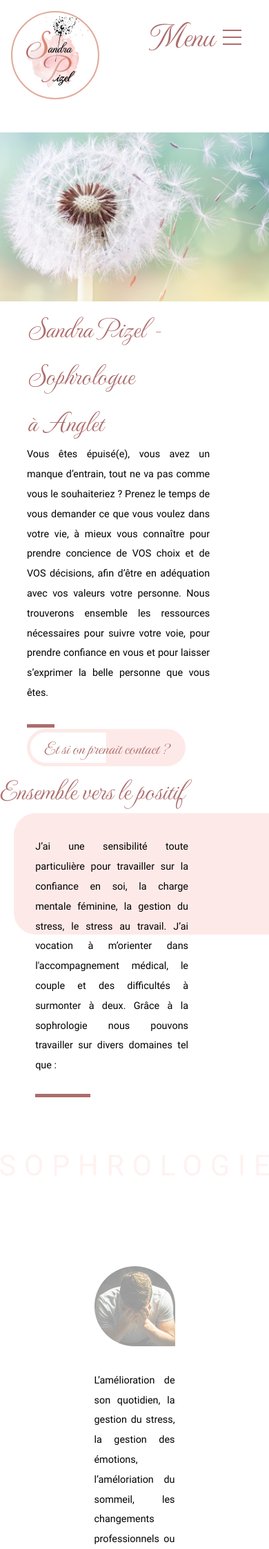
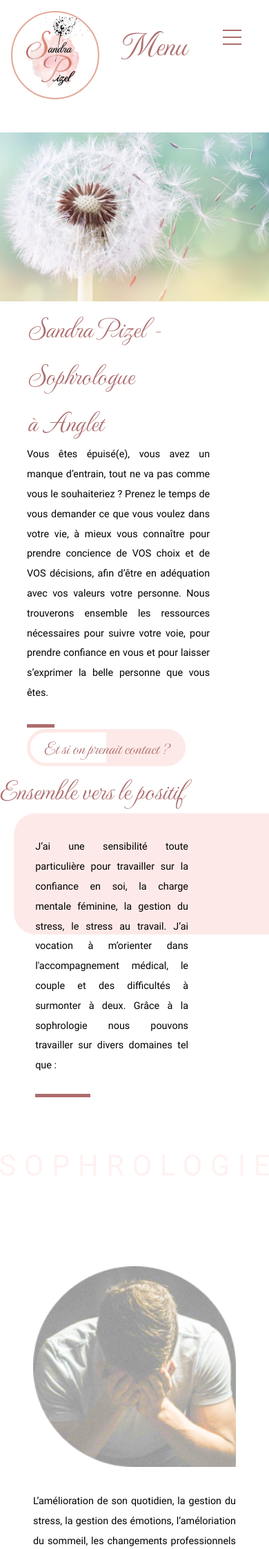
Before and after one commit to GregDigital/Sandra_Pizel_Sophrologue, a PHP site: page / in a window 390 px wide; the page is wider, and only the part inside the window is pictured. Shown: the top 2246 px of that part at 69% size. Run offline with PHP 8.4, Linux system fonts and the light colour scheme; some libraries are stand-ins or nearby versions.

Commit message:
responsive

```diff
--- a/assets/styles/index.css
+++ b/assets/styles/index.css
@@ -162,7 +162,7 @@ nav h2 {
   height: 27px;
   width: 27px;
   margin: 40px;
-  padding-bottom: 10px;
+  padding: 20px;
   overflow: visible;
   position: relative;
   z-index: 2;
@@ -211,8 +211,8 @@ nav h2 {
 }
 
 #burger-menu.close span {
-  -webkit-transform: rotate(-45deg);
-          transform: rotate(-45deg);
+  -webkit-transform: rotate(45deg);
+          transform: rotate(45deg);
   top: 13px;
   width: 27px;
 }
@@ -555,6 +555,13 @@ h1 {
     -o-object-fit: cover;
        object-fit: cover;
     max-width: 100% !important;
+  }
+}
+
+@media only screen and (max-width: 480px) {
+  .together .description_container {
+    max-width: 80% !important;
+    margin: 3em;
   }
 }
 
--- a/assets/styles/layouts/_header.scss
+++ b/assets/styles/layouts/_header.scss
@@ -31,7 +31,7 @@ nav {
   height: 27px;
   width: 27px;
   margin: 40px;
-  padding-bottom: 10px;
+  padding: 20px;
   overflow: visible;
   position: relative;
   z-index: 2;
@@ -81,11 +81,12 @@ nav {
       top: 0px;
       transform: rotate(90deg);
       width: 27px;
+
     }
 
     // MIDDLE
     span {
-      transform: rotate(-45deg);
+      transform: rotate(45deg);
       top: 13px;
       width: 27px;
     }
--- a/assets/styles/layouts/_section_homepage.scss
+++ b/assets/styles/layouts/_section_homepage.scss
@@ -162,3 +162,13 @@ h1 {
     }
   }
 }
+
+
+@media only screen and (max-width: 480px) {
+  .together{
+  .description_container {
+    max-width: 80% !important;
+    margin: 3em;
+  }
+}
+}
--- a/assets/styles/layouts/_section_price.scss
+++ b/assets/styles/layouts/_section_price.scss
@@ -162,6 +162,4 @@
   }
 
 
-
-
 }
--- a/index.html
+++ b/index.html
@@ -257,6 +257,7 @@
       <li class="menu_item">
         <a href="#contact">Et si on prenait contact ?</a>
       </li>
+
     </ul>
   </div>
   <div class="cursor"></div>
```
Also changed, not shown: assets/styles/layouts/_section_together.scss (line endings or trailing spaces), 1 other file.
